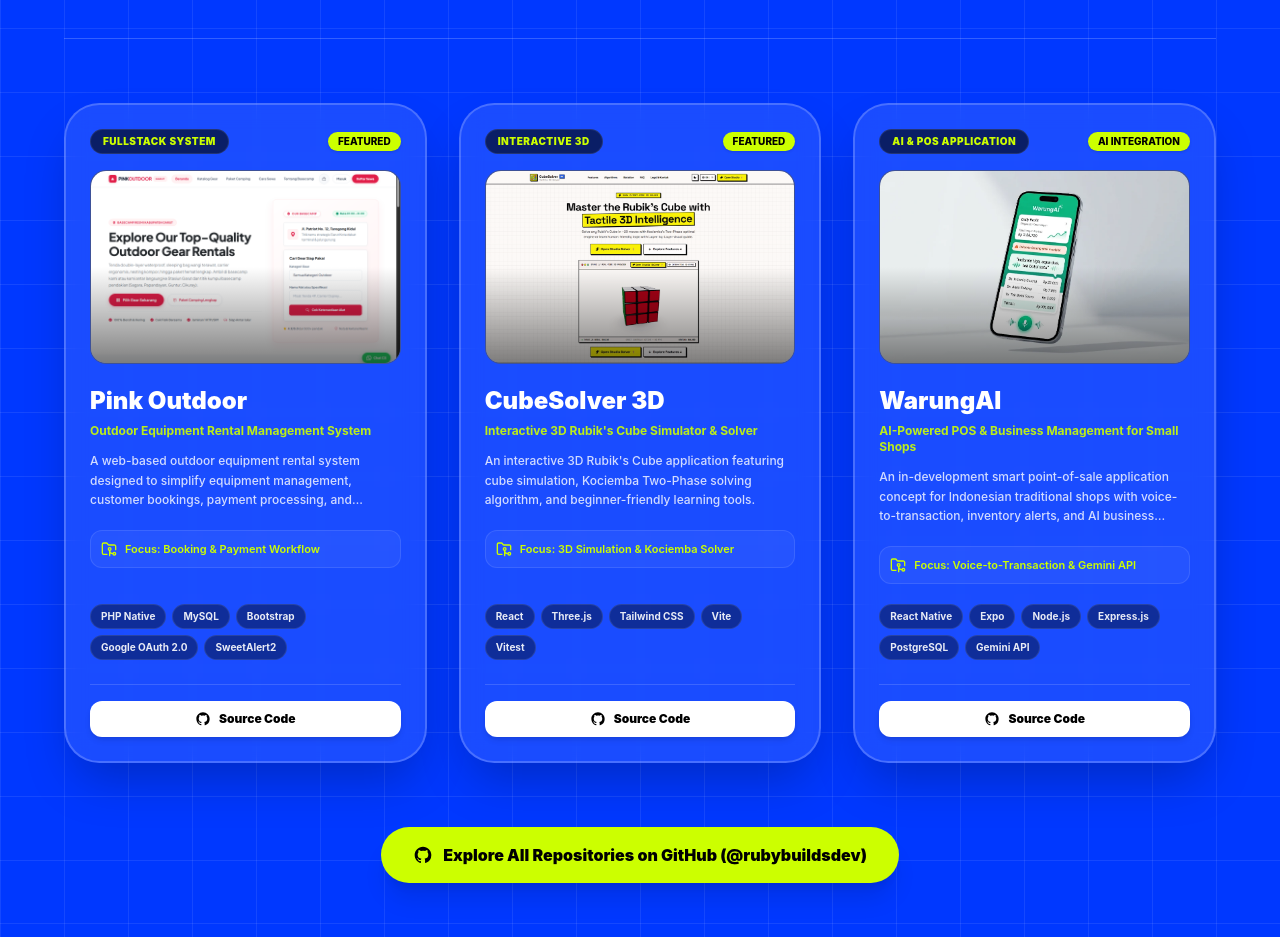
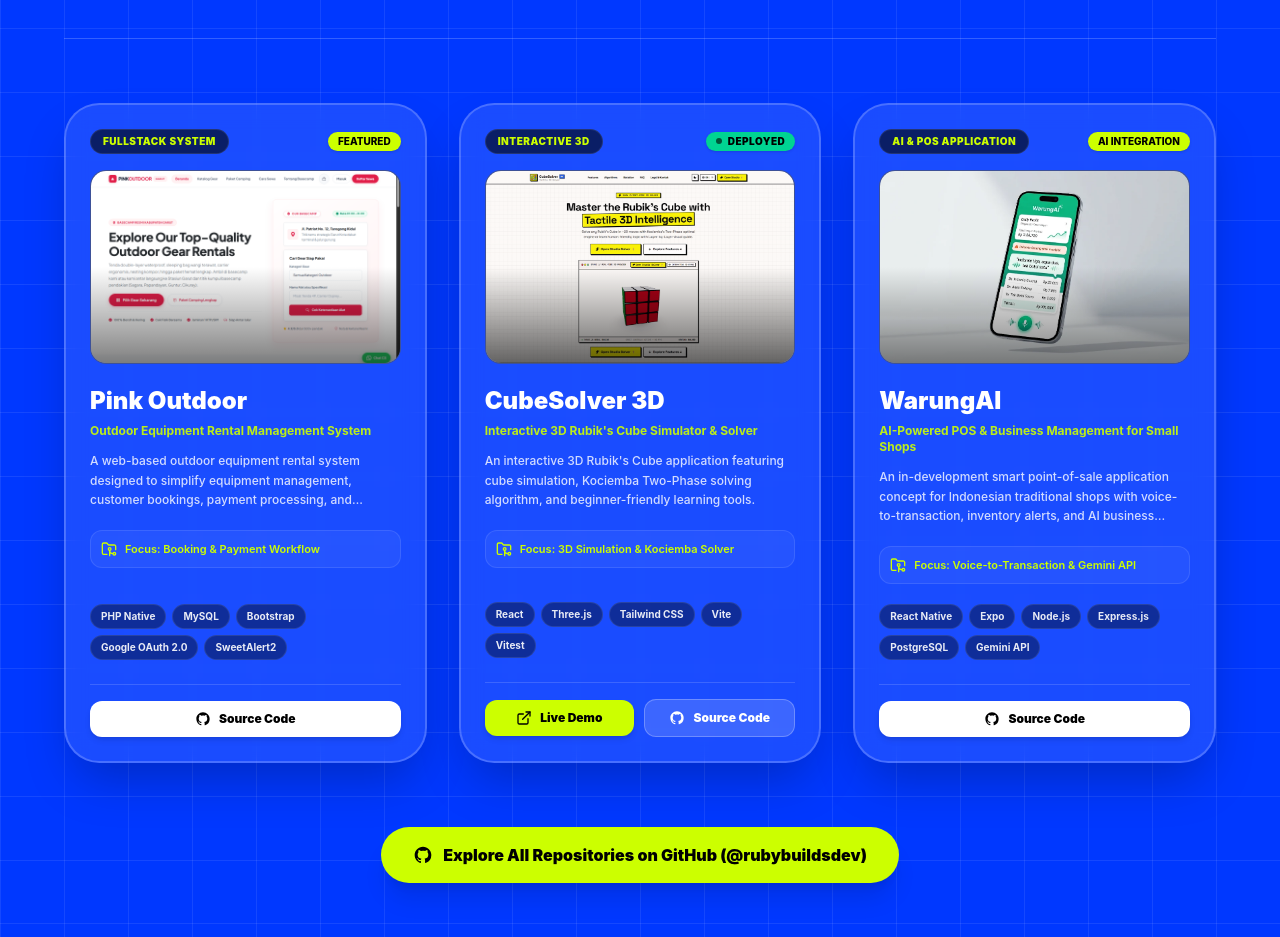
Before and after one commit to rubybuildsdev/ruby-portfolio, a React (Vite) app: page / in a window 1280 px wide. Shown: the part 2300-3237 px from the top of the page. Built offline with nearby package versions, Linux system fonts and the light colour scheme.

Commit message:
feat: add 3D Cube demo link and update buttons

```diff
--- a/src/components/ProjectsSection.tsx
+++ b/src/components/ProjectsSection.tsx
@@ -61,15 +61,41 @@ export const ProjectsSection: React.FC<ProjectsSectionProps> = ({ theme = 'class
                   <span className="text-[10px] font-black uppercase tracking-wider bg-black/60 text-[#CCFF00] px-3 py-1 rounded-full border border-white/10 group-hover:border-[#CCFF00]/40 transition-colors">
                     {project.category}
                   </span>
-                  {project.badge && (
+                  {project.demoUrl ? (
+                    <span className="text-[10px] font-black uppercase tracking-wider bg-emerald-400 text-black px-2.5 py-0.5 rounded-full shadow-sm flex items-center gap-1.5 group-hover:scale-105 transition-transform">
+                      <span className="w-1.5 h-1.5 rounded-full bg-black animate-pulse" />
+                      <span>DEPLOYED</span>
+                    </span>
+                  ) : project.badge ? (
                     <span className="text-[10px] font-extrabold uppercase bg-[#CCFF00] text-black px-2.5 py-0.5 rounded-full shadow-sm group-hover:scale-105 transition-transform">
                       {project.badge}
                     </span>
-                  )}
+                  ) : null}
                 </div>
 
                 {/* Project Image Preview Cover with Hover Zoom & Shine */}
                 {project.image && (
+                  project.demoUrl ? (
+                    <a
+                      href={project.demoUrl}
+                      target="_blank"
+                      rel="noopener noreferrer"
+                      className="block w-full aspect-[16/10] rounded-2xl overflow-hidden mb-5 border border-white/20 bg-black/50 relative shadow-inner group/img cursor-pointer"
+                      title="Open Live App"
+                    >
+                      <img
+                        src={project.image}
+                        alt={project.title}
+                        className="w-full h-full object-cover object-top group-hover/img:scale-108 transition-transform duration-700 ease-out"
+                        loading="lazy"
+                      />
+                      <div className="absolute inset-0 bg-gradient-to-t from-black/60 via-transparent to-transparent pointer-events-none"></div>
+                      <div className="absolute bottom-2.5 right-2.5 bg-black/75 backdrop-blur-md border border-white/20 text-[#CCFF00] text-[10px] font-black px-2.5 py-1 rounded-full flex items-center gap-1.5 opacity-0 group-hover/img:opacity-100 transition-opacity duration-200 shadow-md">
+                        <span>Live Demo</span>
+                        <ExternalLink className="w-3 h-3 text-[#CCFF00]" />
+                      </div>
+                    </a>
+                  ) : (
                     <div className="w-full aspect-[16/10] rounded-2xl overflow-hidden mb-5 border border-white/20 bg-black/50 relative shadow-inner group/img">
                       <img
                         src={project.image}
@@ -80,6 +106,7 @@ export const ProjectsSection: React.FC<ProjectsSectionProps> = ({ theme = 'class
                       <div className="absolute inset-0 bg-gradient-to-t from-black/50 via-transparent to-transparent pointer-events-none"></div>
                       <div className="absolute inset-0 bg-white/5 opacity-0 group-hover:opacity-100 transition-opacity duration-300 pointer-events-none"></div>
                     </div>
+                  )
                 )}
 
                 {/* Project Title & Tagline */}
@@ -120,7 +147,33 @@ export const ProjectsSection: React.FC<ProjectsSectionProps> = ({ theme = 'class
                 </div>
 
                 {/* Action Links with Spring Click Physics */}
-                <div className="flex items-center gap-3 pt-4 border-t border-white/15">
+                <div className="flex items-center gap-2.5 pt-4 border-t border-white/15">
+                  {project.demoUrl && project.demoUrl !== '#' ? (
+                    <>
+                      <motion.a
+                        whileHover={{ scale: 1.03 }}
+                        whileTap={{ scale: 0.96 }}
+                        href={project.demoUrl}
+                        target="_blank"
+                        rel="noopener noreferrer"
+                        className="flex-1 flex items-center justify-center gap-2 py-2.5 px-3 rounded-xl bg-[#CCFF00] text-black font-black text-xs hover:bg-white transition-colors shadow-md group/btn"
+                      >
+                        <ExternalLink className="w-4 h-4 transition-transform group-hover/btn:translate-x-0.5 group-hover/btn:-translate-y-0.5" />
+                        <span>Live Demo</span>
+                      </motion.a>
+                      <motion.a
+                        whileHover={{ scale: 1.03 }}
+                        whileTap={{ scale: 0.96 }}
+                        href={project.githubUrl}
+                        target="_blank"
+                        rel="noopener noreferrer"
+                        className="flex-1 flex items-center justify-center gap-2 py-2.5 px-3 rounded-xl bg-white/15 border border-white/25 text-white font-black text-xs hover:bg-white hover:text-black transition-colors"
+                      >
+                        <Github className="w-4 h-4" />
+                        <span>Source Code</span>
+                      </motion.a>
+                    </>
+                  ) : (
                     <motion.a
                       whileHover={{ scale: 1.03 }}
                       whileTap={{ scale: 0.96 }}
@@ -131,18 +184,6 @@ export const ProjectsSection: React.FC<ProjectsSectionProps> = ({ theme = 'class
                     >
                       <Github className="w-4 h-4" />
                       <span>Source Code</span>
-                  </motion.a>
-                  {project.demoUrl && project.demoUrl !== '#' && (
-                    <motion.a
-                      whileHover={{ scale: 1.05 }}
-                      whileTap={{ scale: 0.95 }}
-                      href={project.demoUrl}
-                      target="_blank"
-                      rel="noopener noreferrer"
-                      className="p-2.5 rounded-xl border border-white/30 text-white hover:bg-white hover:text-black transition-colors"
-                      title="View Live Demo"
-                    >
-                      <ExternalLink className="w-4 h-4" />
                     </motion.a>
                   )}
                 </div>
--- a/src/data/portfolioData.ts
+++ b/src/data/portfolioData.ts
@@ -106,7 +106,7 @@ export const portfolioConfig = {
       description: "An interactive 3D Rubik's Cube application featuring cube simulation, Kociemba Two-Phase solving algorithm, and beginner-friendly learning tools.",
       tags: ["React", "Three.js", "Tailwind CSS", "Vite", "Vitest"],
       githubUrl: "https://github.com/rubybuildsdev/cube.git",
-      demoUrl: "",
+      demoUrl: "https://cubesolving.vercel.app",
       image: "/images/projects/cube-solver/gif-cube-solver.gif",
       badge: "FEATURED",
       highlight: "3D Simulation & Kociemba Solver"
```
Lines whose indentation alone changed are shown as unchanged.
